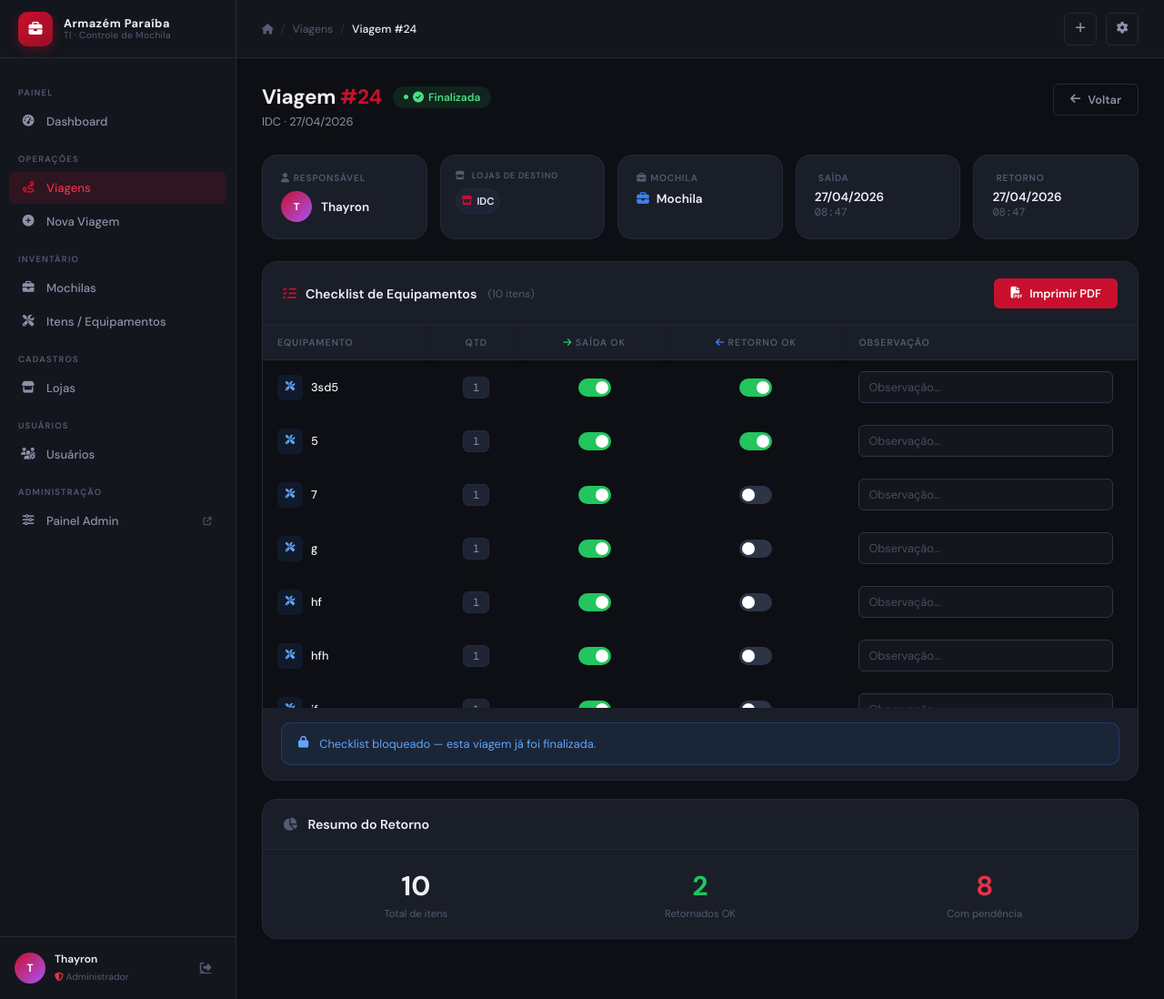
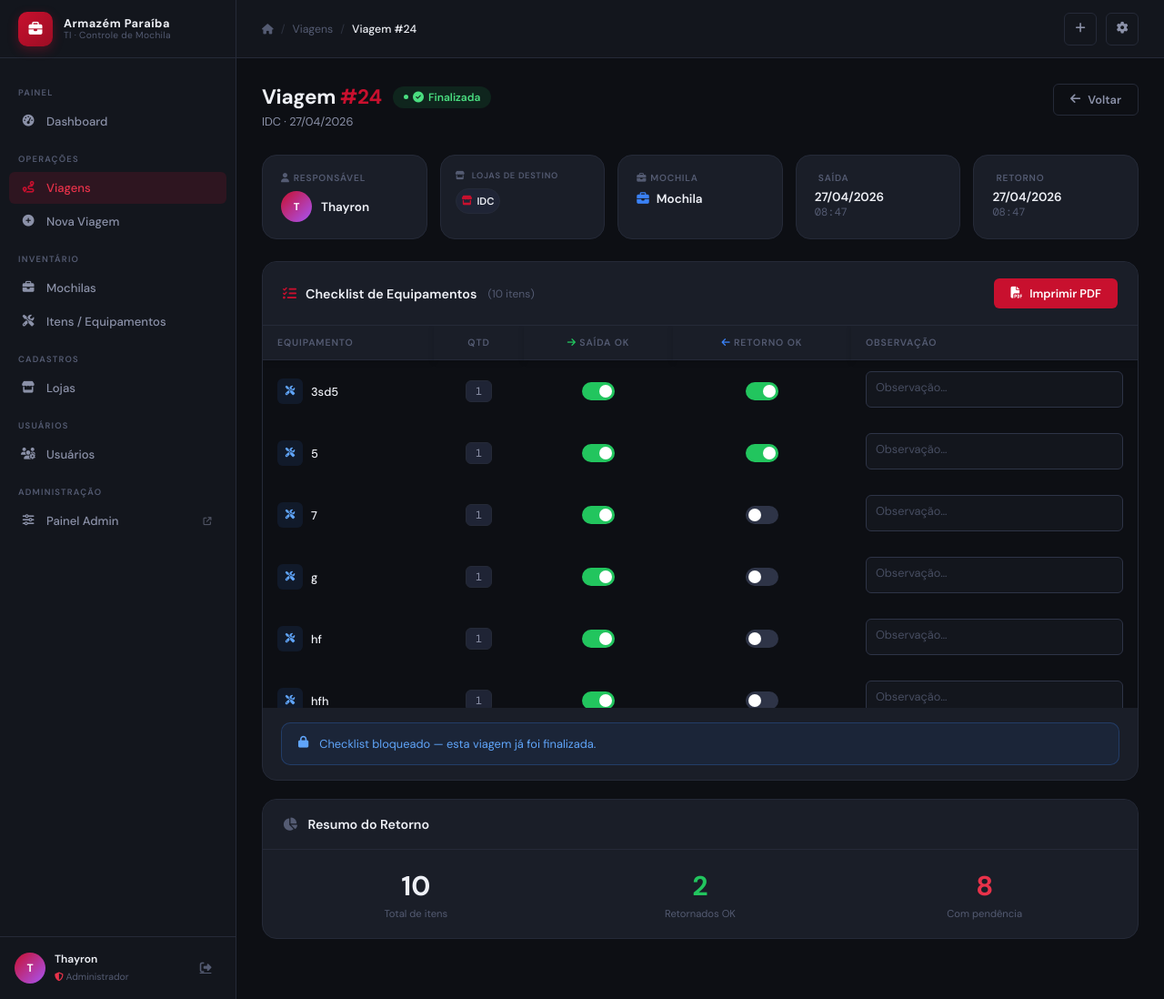
Before and after one commit to devthayron/controle_mochila_ti, a Django app: page /viagens/24/ in a window 1280 px wide. Shown: the whole page at 91% size. Run offline with Django 5.2, Linux system fonts and the light colour scheme; a user stored in the database is signed in; data comes from the database, SQL or seed files in the repository; both versions use the stored data as it was after the commit; parts of the project's set-up code (start-up, migrations or seed data) failed here and were passed over.

Commit message:
ajustando para apenas facilitador digitar obs e ajusta o tamanho altomatico

```diff
--- a/static/css/forms.css
+++ b/static/css/forms.css
@@ -1,5 +1,5 @@
 /* ─────────────────────────────────────────────────────────
-   forms.css — Campos, labels, toggle e search bar
+   forms.css — Campos, labels, toggle e search bar (REFATORADO)
    ───────────────────────────────────────────────────────── */
 
 
@@ -31,12 +31,20 @@ label {
 }
 
 
-/* ─── INPUTS GERAIS ─────────────────────────────────────── */
-input[type="text"],
-input[type="number"],
-input[type="date"],
-input[type="search"],
-select,
+/* ─── INPUT BASE (UNIFICADO) ───────────────────────────── */
+input,
+select {
+    width: 100%;
+    background: var(--bg-surface);
+    border: 1px solid var(--border-light);
+    border-radius: var(--radius-sm);
+    color: var(--text-primary);
+    font-family: inherit;
+    font-size: .85rem;
+    padding: 8px 10px;
+    outline: none;
+    transition: .15s;
+}
 textarea {
     width: 100%;
     background: var(--bg-surface);
@@ -44,45 +52,87 @@ textarea {
     border-radius: var(--radius-sm);
     color: var(--text-primary);
     font-family: inherit;
-    font-size: .875rem;
-    padding: 10px 12px;
+    font-size: .85rem;
+    padding: 8px 10px;
     outline: none;
-    transition: border-color .15s, box-shadow .15s, background .15s;
+
+    resize: none;
+    overflow: hidden;
+
+    min-height: 40px;   /* pequeno padrão */
+    max-height: 170px;
+    line-height: 1.4;
 }
 
-/* foco mais limpo e consistente */
+/* hover leve */
+input:hover,
+select:hover,
+textarea:hover {
+    border-color: rgba(200, 16, 46, 0.35);
+}
+
+/* foco consistente */
 input:focus,
 select:focus,
 textarea:focus {
     border-color: var(--ap-red);
     box-shadow: 0 0 0 3px rgba(200, 16, 46, .12);
-    background: var(--bg-card);
+    background: var(--bg-surface);
 }
 
-/* opções do select */
-select option {
-    background: var(--bg-card);
-    color: var(--text-primary);
+/* placeholder */
+input::placeholder,
+textarea::placeholder {
+    color: var(--text-muted);
+    opacity: .8;
 }
 
-textarea {
-    resize: vertical;
-    min-height: 90px;
+/* autofill Chrome */
+input:-webkit-autofill,
+input:-webkit-autofill:hover,
+input:-webkit-autofill:focus {
+    -webkit-text-fill-color: var(--text-primary) !important;
+    -webkit-box-shadow: 0 0 0px 1000px var(--bg-surface) inset !important;
+    transition: background-color 9999s ease-in-out 0s;
 }
 
 
-/* ─── MULTI SELECT (MOCHILA) ───────────────────────────── */
-select[multiple] {
-    min-height: 320px;
-    padding: 10px;
-    border-radius: var(--radius-md);
+/* ─── TEXTAREA ─────────────────────────────────────────── */
+textarea {
+    min-height: 90px;
+    resize: vertical;
+}
+
+/* AUTO-GROW (modo profissional) */
+textarea.auto-grow {
+    resize: none;
+    overflow: hidden;
+    min-height: 40px;
+    line-height: 1.4;
+}
+
+
+/* ─── SELECT OPTIONS ───────────────────────────────────── */
+select option {
     background: var(--bg-surface);
-    border: 1px solid var(--border);
     color: var(--text-primary);
 }
 
 
-/* ─── TOGGLE ────────────────────────────────────────────── */
+/* ─── MULTI SELECT ─────────────────────────────────────── */
+select[multiple],
+.multi-select {
+    min-height: 260px;
+    padding: 10px;
+    border-radius: var(--radius-md);
+    border: 1px solid var(--border-light);
+    background: var(--bg-surface);
+    color: var(--text-primary);
+    overflow-y: auto;
+}
+
+
+/* ─── TOGGLE ───────────────────────────────────────────── */
 .toggle-wrap {
     display: flex;
     align-items: center;
@@ -151,115 +201,15 @@ select[multiple] {
 }
 
 
-/* ─── MULTI SELECT (CLEAN + ESCALÁVEL) ─────────────────── */
-.multi-select {
-    width: 100%;
-    min-height: 320px;
-    padding: 10px;
-    border-radius: var(--radius-md);
-    border: 1px solid var(--border-light);
-    background: var(--bg-surface);
-    color: var(--text-primary);
-    overflow-y: auto;
-}
-
-/* ─── FORM CARD CENTRALIZADO ───────────────────────────── */
-
+/* ─── FORM CARD ────────────────────────────────────────── */
 .card-form {
-    max-width: 720px;      /* diminui largura */
-    margin: 0 auto;        /* centraliza */
+    width: min(720px, 100%);
+    margin: 0 auto;
     padding: 22px;
 }
 
-/* garante centralização real em telas grandes */
-.page-content .card-form {
-    margin-left: auto;
-    margin-right: auto;
+
+/* ─── LAYOUT AJUSTE ────────────────────────────────────── */
+.form-layout {
+    gap: 14px;
 }
-
-/* ─── INPUTS MAIS COMPACTOS ────────────────────────────── */
-
-input[type="text"],
-input[type="number"],
-input[type="date"],
-input[type="search"],
-select,
-textarea {
-    font-size: .85rem;
-    padding: 8px 10px;
-}
-
-/* ─── MULTI SELECT MAIS AJUSTADO ───────────────────────── */
-
-select[multiple],
-.multi-select {
-    min-height: 260px;   /* menos altura */
-}
-
-/* ─── FORM MAIS LIMPO ──────────────────────────────────── */
-
-.form-layout {
-    gap: 14px; /* menos espaçamento */
-}
-
-/* ─────────────────────────────────────────────
-   FIX GLOBAL — INPUTS DARK MODE CONSISTENTE
-   ───────────────────────────────────────────── */
-
-/* garante fundo escuro real consistente */
-input,
-select,
-textarea {
-    background: var(--bg-surface) !important;
-    color: var(--text-primary) !important;
-}
-
-/* placeholder mais suave e visível no dark */
-input::placeholder,
-textarea::placeholder {
-    color: var(--text-muted);
-    opacity: 0.8;
-}
-
-/* foco mais consistente (remove “clareamento” estranho) */
-input:focus,
-select:focus,
-textarea:focus {
-    background: var(--bg-surface) !important;
-    color: var(--text-primary);
-}
-
-/* corrige autofill do Chrome (o bug mais ignorado) */
-input:-webkit-autofill,
-input:-webkit-autofill:hover,
-input:-webkit-autofill:focus {
-    -webkit-text-fill-color: var(--text-primary) !important;
-    -webkit-box-shadow: 0 0 0px 1000px var(--bg-surface) inset !important;
-    transition: background-color 9999s ease-in-out 0s;
-}
-
-/* select options totalmente consistentes */
-select option {
-    background: var(--bg-surface);
-    color: var(--text-primary);
-}
-
-/* remove inconsistência de textarea em alguns browsers */
-textarea {
-    background: var(--bg-surface) !important;
-    color: var(--text-primary) !important;
-}
-
-/* borda mais coerente no dark */
-input,
-select,
-textarea {
-    border: 1px solid var(--border-light);
-}
-
-/* hover leve (sensação de sistema profissional) */
-input:hover,
-select:hover,
-textarea:hover {
-    border-color: rgba(200, 16, 46, 0.35);
-}
--- a/templates/core/viagem_detail.html
+++ b/templates/core/viagem_detail.html
@@ -196,16 +196,23 @@
                             </div>
                         </label>
                     </td>
-
                     <td>
-                        <input type="text"
-                            name="obs_{{ ci.id }}"
-                            value="{{ ci.observacao_retorno }}"
-                            placeholder="Observação…"
-                            maxlength="255"
-                            style="width:100%;max-width:280px;"
-                            {% if viagem.status == 'finalizada' or not pode_editar_checklist %}disabled
-                            {% elif not user_perms.pode_editar and not ci.saida_ok %}disabled{% endif %}>
+                        {% if user.is_staff %}
+                            <textarea
+                                name="obs_{{ ci.id }}"
+                                placeholder="Observação…"
+                                maxlength="255"
+                                class="auto-grow"
+                                {% if viagem.status == 'finalizada' or not pode_editar_checklist %}readonly{% endif %}
+                            >{{ ci.observacao_retorno }}</textarea>
+                        {% else %}
+                            <textarea
+                                name="obs_{{ ci.id }}"
+                                placeholder="Observação…(Apenas o facilitador)"
+                                class="auto-grow"
+                                readonly
+                            >{{ ci.observacao_retorno}}</textarea>
+                        {% endif %}
                     </td>
                 </tr>
                 {% endfor %}
@@ -266,5 +273,20 @@
     </div>
 </div>
 {% endif %}
+<script>
+function autoGrow(el) {
+    el.style.height = "40px";
+    el.style.height = Math.min(el.scrollHeight, 170) + "px";
+}
 
+document.addEventListener("input", function (e) {
+    if (e.target.tagName.toLowerCase() === "textarea") {
+        autoGrow(e.target);
+    }
+});
+
+document.addEventListener("DOMContentLoaded", function () {
+    document.querySelectorAll("textarea").forEach(autoGrow);
+});
+</script>
 {% endblock %}
```
Also changed, not shown: db.sqlite3.
